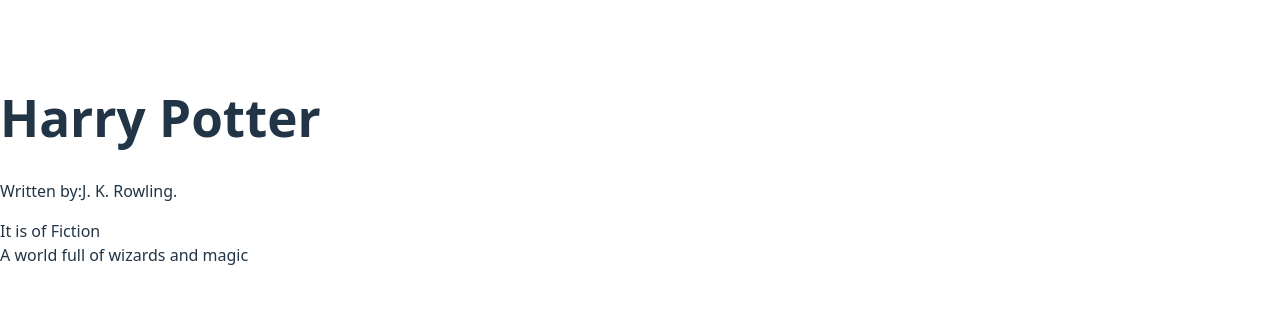
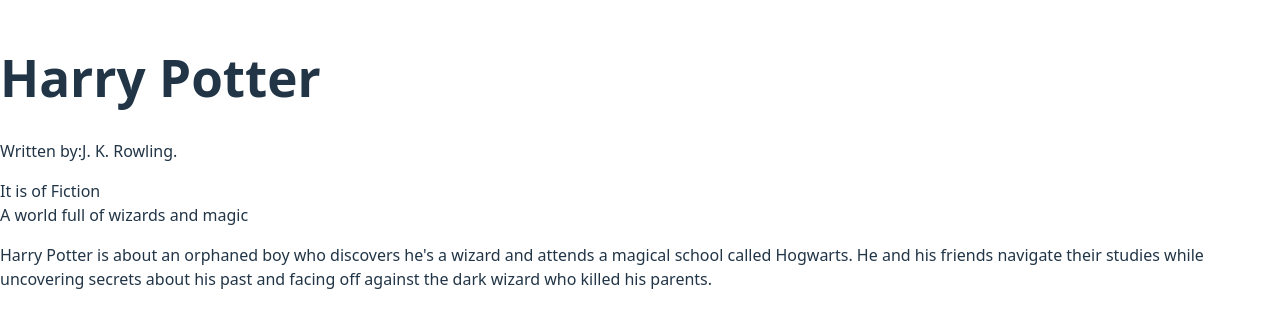
Before and after one commit to rodrigcasio/React-rcasio-projects, a React (Vite) app in the folder courseraPracticeIBM/blog_app/: page / in a window 1280 px wide. Shown: the part 239-566 px from the top of the page. Built offline with nearby package versions, Linux system fonts and the light colour scheme.

Commit message:
Created new file component feature "Body.jsx"

```diff
--- a/courseraPracticeIBM/blog_app/src/App.jsx
+++ b/courseraPracticeIBM/blog_app/src/App.jsx
@@ -6,15 +6,15 @@
     title: 'Harry Potter',
     author: 'J. K. Rowling',
     description: 'A world full of wizards and magic',
-    type: 'Fiction'
+    type: 'Fiction',
+    body: "Harry Potter is about an orphaned boy who discovers he's a wizard and attends a magical school called Hogwarts. He and his friends navigate their studies while uncovering secrets about his past and facing off against the dark wizard who killed his parents."
   };
 
   return (
     <>
       <div className="app">
         <NovelBlog title={novel.title} author={novel.author}
-          description={novel.description} type={novel.type}
-        />
+          type={novel.type} description={novel.description} body={novel.body}/>
       </div>
     </>
   );
--- /dev/null
+++ b/courseraPracticeIBM/blog_app/src/Components/Body.jsx
@@ -0,0 +1,9 @@
+import React from 'react';
+// This is a practice example to add a new component into the HOC
+
+const Body = ({ body }) => {
+    return (
+        <p>{body}</p>
+    );
+}
+export default Body;
--- a/courseraPracticeIBM/blog_app/src/Components/NovelBlog.jsx
+++ b/courseraPracticeIBM/blog_app/src/Components/NovelBlog.jsx
@@ -9,14 +9,16 @@
 import Author from './Author';
 import Type from './Type';
 import Description from './Description';
+import Body from './Body';
 
-const NovelBlog = ({ title, author, type, description }) => {
+const NovelBlog = ({ title, author, type, description, body }) => {
     return (
         <div className="novel-post">
             <Title title={title} />
             <Author author={author} />
             <Type type={type} />
             < Description description={description} />
+            <Body body={body} />
         </div>
 
     );
```
